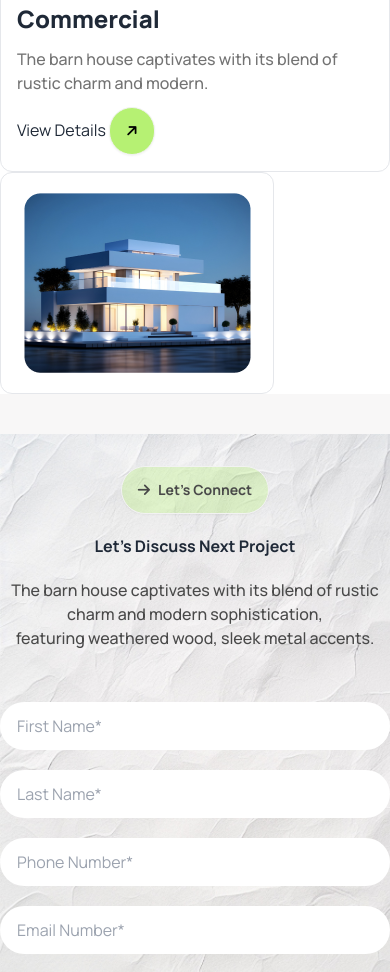
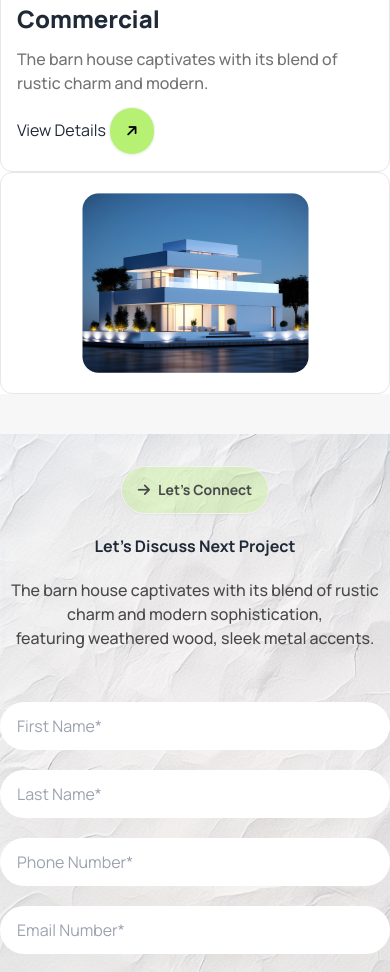
Before and after one commit to mehedihasan1337/assignment-03, a plain HTML site: page index.html in a window 390 px wide. Shown: the part 4351-5323 px from the top of the page. Drawn offline with nearby package versions, Linux system fonts and the light colour scheme.

Commit message:
added an all images and all blogs

```diff
--- a/index.html
+++ b/index.html
@@ -309,7 +309,7 @@
                 </div>
               </div>
             </div>
-            <div class="flex-initial w-[274px]  border  rounded-xl">
+            <div class="flex-initial lg:w-[274px]  border  rounded-xl">
               <img class="lg:max-w-56  rounded-lg m-auto py-5 " src="images/img5.png" alt="">
             </div>
              </div>
```
